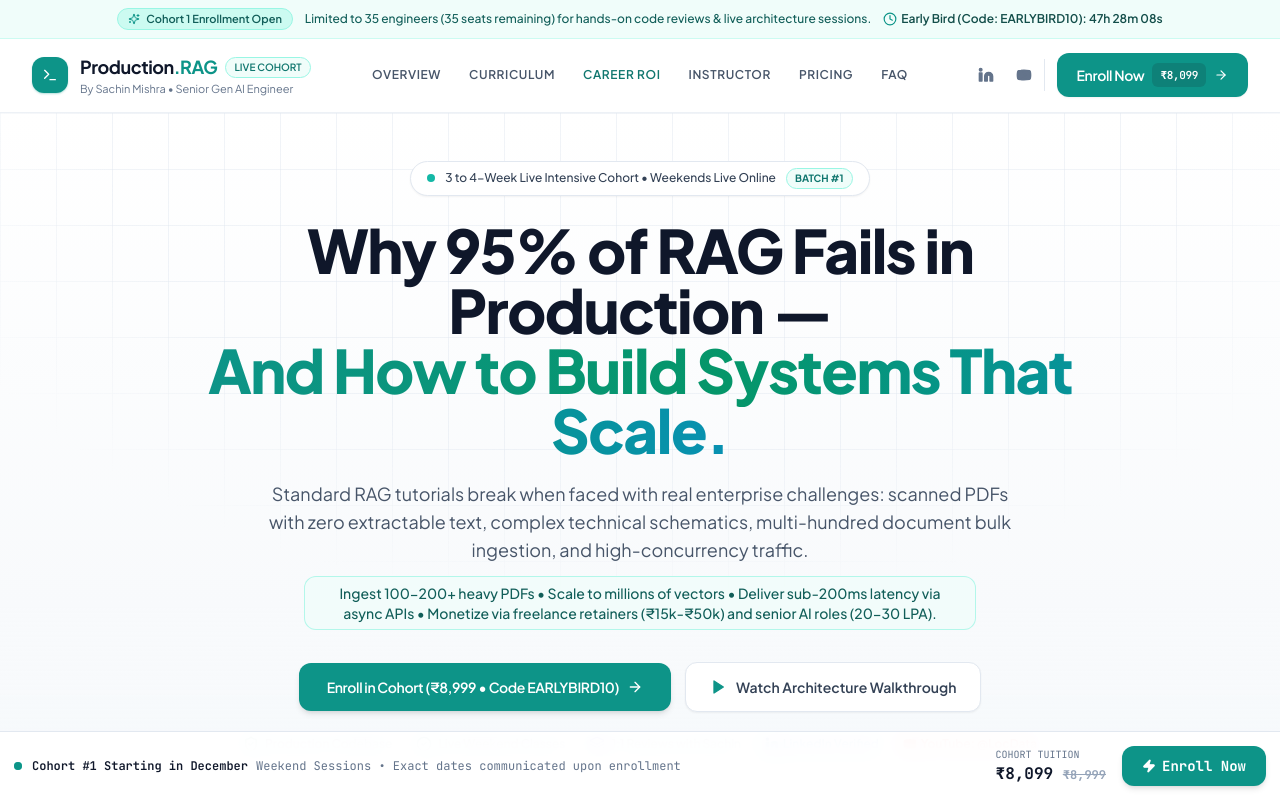
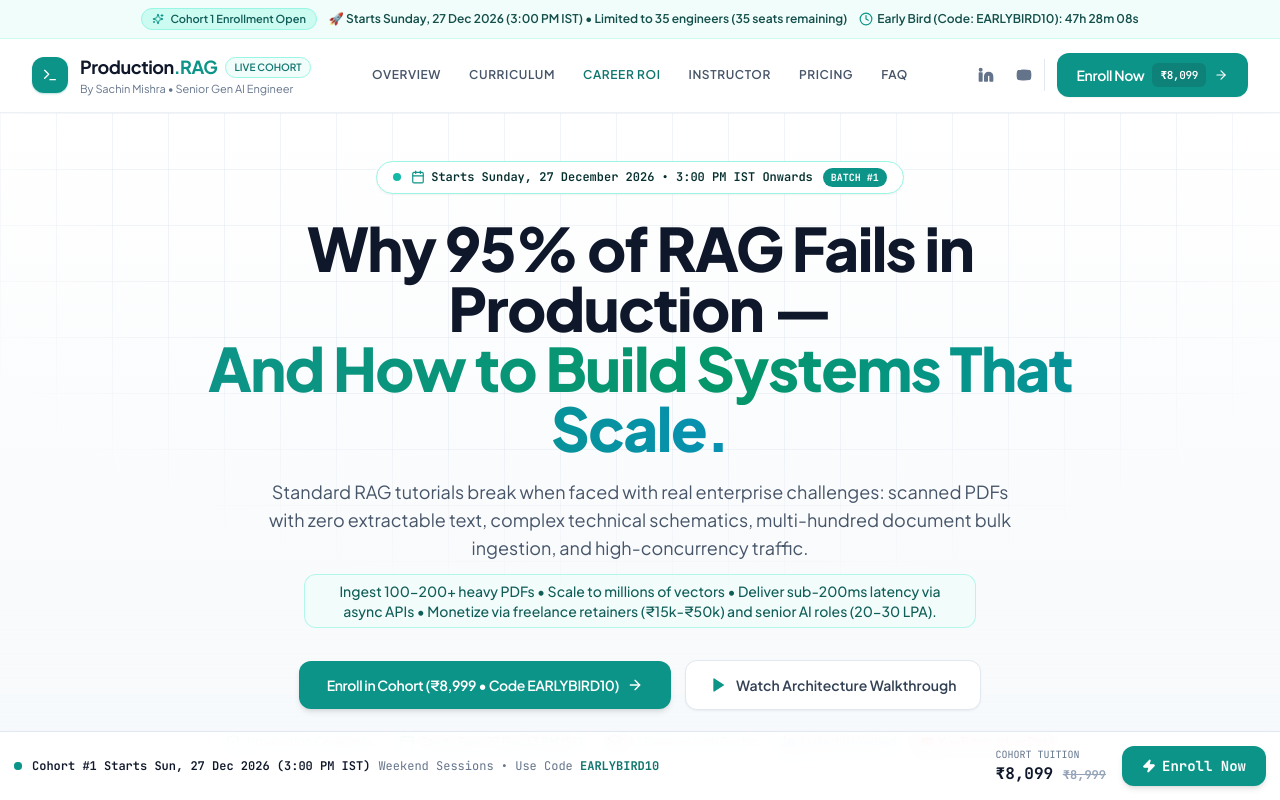
Before and after one commit to SachinMishra-ux/production_rag_course, a React (Vite) app in the folder frontend/: page / in a window 1280 px wide. Shown: the top 800 px of the page. Built offline with nearby package versions, Linux system fonts and the light colour scheme; no server answers.

Commit message:
feat(schedule): update cohort start date to Sunday, 27 December 2026 at 3:00 PM IST across Hero, Navbar, Pricing, FAQ, Footer, Payment Modal, and Emails

```diff
--- a/frontend/src/components/FAQ.tsx
+++ b/frontend/src/components/FAQ.tsx
@@ -10,8 +10,8 @@ export const FAQ: React.FC = () => {
       a: "99% of online tutorials build 'toy RAG'—they take a clean 2-page text file, use RecursiveCharacterTextSplitter, insert 10 embeddings into ChromaDB, and call it a day. In the real world, documents are 77-page scanned manuals (like the MiG-29 manual in our repo) where standard extractors return 0 characters. Real production systems choke under 100+ document uploads and concurrency. This course teaches you multimodal vision indexing (ColPali), hybrid search, reranking, async FastAPI architectures, and evaluation systems that survive production."
     },
     {
-      q: "What is the class schedule and time commitment?",
-      a: "The cohort runs for 3 to 4 weeks with live interactive sessions on Saturdays and Sundays (2.5 hours each). All live sessions include live coding, Q&A, and direct code reviews. Expect to spend 3-4 hours during the week on assignments and hands-on repository labs."
+      q: "When does the cohort start and what is the schedule?",
+      a: "Cohort #1 officially begins on Sunday, 27 December 2026, from 3:00 PM IST onwards. Live interactive sessions are conducted on weekends (Saturdays and Sundays, 2.5 hours each) with live coding, Q&A, and direct repository reviews by Sachin Mishra. All live sessions are recorded with lifetime access."
     },
     {
       q: "What if I miss a live session due to work or personal commitments?",
--- a/frontend/src/components/Footer.tsx
+++ b/frontend/src/components/Footer.tsx
@@ -121,14 +121,14 @@ export const Footer: React.FC<FooterProps> = ({ onOpenPayment }) => {
               <div className="space-y-0.5">
                 <div className="flex items-center gap-2">
                   <span className="font-bold text-slate-900 text-sm">
-                    Cohort #1 Starts in December Month
+                    Starts Sunday, 27 December 2026 (3:00 PM IST)
                   </span>
-                  <span className="px-2 py-0.5 rounded-full bg-teal-100 text-teal-800 text-[10px] font-bold uppercase tracking-wider">
-                    Upcoming Cohort
+                  <span className="px-2 py-0.5 rounded-full bg-emerald-100 text-emerald-800 text-[10px] font-bold uppercase tracking-wider">
+                    Official Launch Date
                   </span>
                 </div>
                 <p className="text-slate-600 text-xs font-sans leading-relaxed">
-                  We are kicking off Cohort #1 in the month of <strong>December</strong>. The exact calendar dates, live weekend schedules, and onboarding orientation will be communicated further once you enroll in the cohort.
+                  We are officially starting Cohort #1 on <strong>Sunday, 27 December 2026, from 3:00 PM IST onwards</strong>. Live weekend coding sessions, multimodal RAG architecture breakdowns, and direct code reviews with Sachin Mishra. Secure your seat before early bird closes!
                 </p>
               </div>
             </div>
@@ -167,8 +167,8 @@ export const Footer: React.FC<FooterProps> = ({ onOpenPayment }) => {
               <span className="relative inline-flex rounded-full h-2 w-2 bg-teal-600"></span>
             </span>
             <div className="text-xs font-mono">
-              <span className="text-slate-900 font-semibold">Cohort #1 Starting in December</span>
-              <span className="text-slate-500 ml-2">Weekend Sessions • Exact dates communicated upon enrollment</span>
+              <span className="text-slate-900 font-semibold">Cohort #1 Starts Sun, 27 Dec 2026 (3:00 PM IST)</span>
+              <span className="text-slate-500 ml-2">Weekend Sessions • Use Code <strong className="text-teal-700 font-bold">EARLYBIRD10</strong></span>
             </div>
           </div>
 
--- a/frontend/src/components/Hero.tsx
+++ b/frontend/src/components/Hero.tsx
@@ -1,5 +1,5 @@
 import React from 'react';
-import { Play, CheckCircle2, FileText, Database, Cpu, TrendingUp, ArrowRight, ShieldCheck, Layers, Sparkles, Linkedin, Youtube } from 'lucide-react';
+import { Play, CheckCircle2, FileText, Database, Cpu, TrendingUp, ArrowRight, ShieldCheck, Layers, Sparkles, Linkedin, Youtube, Calendar } from 'lucide-react';
 
 interface HeroProps {
   onOpenPayment: () => void;
@@ -17,15 +17,16 @@ export const Hero: React.FC<HeroProps> = ({ onOpenPayment, onScrollToVideo }) =>
 
         {/* Cohort Pill */}
         <div className="flex justify-center mb-6">
-          <div className="inline-flex items-center gap-2.5 px-4 py-1.5 rounded-full bg-white border border-slate-200 shadow-sm text-slate-700">
+          <div className="inline-flex items-center gap-2.5 px-4 py-1.5 rounded-full bg-white border border-teal-200 shadow-sm text-slate-800">
             <span className="flex h-2 w-2 relative">
               <span className="animate-ping absolute inline-flex h-full w-full rounded-full bg-teal-400 opacity-75"></span>
               <span className="relative inline-flex rounded-full h-2 w-2 bg-teal-500"></span>
             </span>
-            <span className="text-xs font-medium">
-              3 to 4-Week Live Intensive Cohort • Weekends Live Online
+            <span className="text-xs font-semibold text-teal-950 flex items-center gap-1.5 font-mono">
+              <Calendar className="w-3.5 h-3.5 text-teal-600" />
+              <span>Starts Sunday, 27 December 2026 • 3:00 PM IST Onwards</span>
             </span>
-            <span className="bg-teal-50 text-teal-700 text-[10px] font-bold px-2 py-0.5 rounded-full border border-teal-200">
+            <span className="bg-teal-600 text-white text-[10px] font-bold px-2 py-0.5 rounded-full font-mono">
               BATCH #1
             </span>
           </div>
@@ -73,8 +74,8 @@ export const Hero: React.FC<HeroProps> = ({ onOpenPayment, onScrollToVideo }) =>
             <span className="flex items-center gap-1.5">
               <ShieldCheck className="w-4 h-4 text-emerald-600 shrink-0" /> Production Codebase
             </span>
-            <span className="flex items-center gap-1.5">
-              <CheckCircle2 className="w-4 h-4 text-teal-600 shrink-0" /> Live Weekend Classes
+            <span className="flex items-center gap-1.5 font-semibold text-teal-800">
+              <Calendar className="w-4 h-4 text-teal-600 shrink-0" /> Starts Sun, 27 Dec (3 PM IST)
             </span>
             <span className="flex items-center gap-1.5">
               <Layers className="w-4 h-4 text-indigo-600 shrink-0" /> 1:1 Reviews with Sachin
--- a/frontend/src/components/Navbar.tsx
+++ b/frontend/src/components/Navbar.tsx
@@ -38,8 +38,8 @@ export const Navbar: React.FC<NavbarProps> = ({ onOpenPayment, seatsRemaining =
         <span className="inline-flex items-center gap-1.5 bg-teal-100 text-teal-800 border border-teal-200 px-2.5 py-0.5 rounded-full text-[11px] font-semibold shrink-0">
           <Sparkles className="w-3 h-3 text-teal-600" /> Cohort 1 Enrollment Open
         </span>
-        <span className="hidden md:inline text-teal-800 text-xs">
-          Limited to 35 engineers ({seatsRemaining} seats remaining) for hands-on code reviews & live architecture sessions.
+        <span className="hidden md:inline text-teal-900 text-xs font-semibold">
+          🚀 Starts Sunday, 27 Dec 2026 (3:00 PM IST) • Limited to 35 engineers ({seatsRemaining} seats remaining)
         </span>
         <span className="inline-flex items-center gap-1 text-teal-900 font-semibold text-[11px] sm:text-xs shrink-0">
           <Clock className="w-3.5 h-3.5 text-teal-600" /> Early Bird (Code: EARLYBIRD10): {String(timeLeft.hours).padStart(2, '0')}h {String(timeLeft.minutes).padStart(2, '0')}m {String(timeLeft.seconds).padStart(2, '0')}s
--- a/frontend/src/components/PaymentModal.tsx
+++ b/frontend/src/components/PaymentModal.tsx
@@ -315,7 +315,7 @@ export const PaymentModal: React.FC<PaymentModalProps> = ({ isOpen, onClose }) =
             {/* Modal Header */}
             <div className="mb-5">
               <span className="text-[11px] font-mono text-teal-700 bg-teal-50 border border-teal-200 px-2.5 py-0.5 rounded-full font-bold">
-                ENROLLMENT CHECKOUT • BATCH #1
+                ENROLLMENT CHECKOUT • STARTS SUN, 27 DEC 2026 (3 PM IST)
               </span>
               <h3 className="text-2xl font-bold text-slate-900 mt-2">
                 Join Production RAG Cohort
@@ -713,6 +713,7 @@ export const PaymentModal: React.FC<PaymentModalProps> = ({ isOpen, onClose }) =
                 <span>Verification &amp; Onboarding Timeline:</span>
               </div>
               <ul className="text-slate-700 space-y-1.5 text-[11px] leading-relaxed">
+                <li>• <strong>Cohort Launch:</strong> Starting <strong>Sunday, 27 December 2026, at 3:00 PM IST onwards</strong>.</li>
                 <li>• <strong>Turnaround Time:</strong> Verification takes <strong>15–30 minutes</strong> during active hours.</li>
                 <li>• <strong>Access Unlocking:</strong> Once instructor Sachin Mishra confirms receipt of ₹{amountINR.toLocaleString('en-IN')}, your official <strong>Paid Tax Invoice</strong> and <strong>VIP Discord Invitation Link</strong> will be sent to <strong>{email}</strong> and your WhatsApp.</li>
               </ul>
```
Also changed, not shown: frontend/src/components/Pricing.tsx (+13 -7 lines), 1 other file (tests, documents, lock files or other folders).
